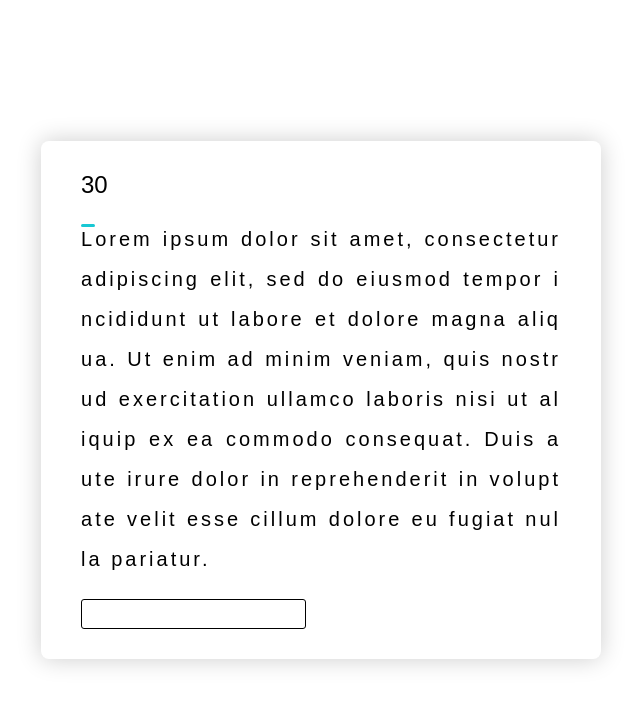
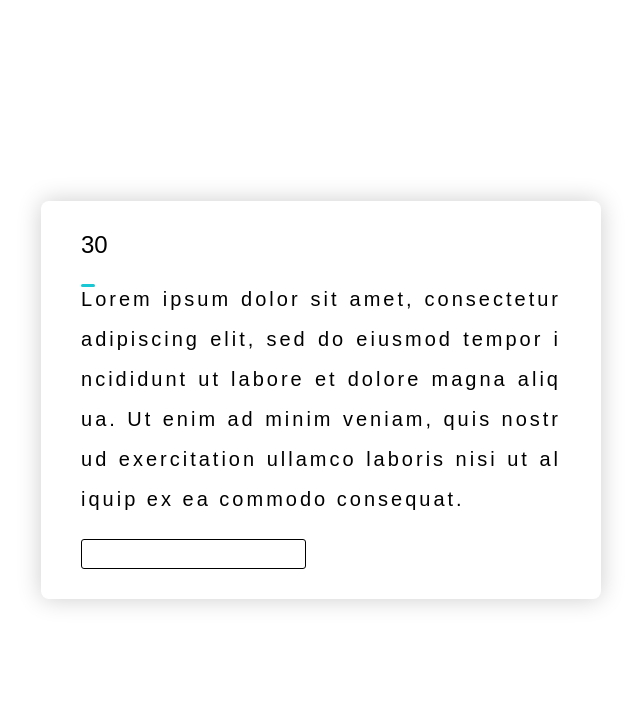
Before and after one commit to SahbanAlam/typing_proto, a plain HTML site: page index.html in a window 1280 px wide. Shown: the whole page, without its empty margins (319-959 px from the left). Drawn offline with Linux system fonts and the light colour scheme.

Commit message:
Update index.html

```diff
--- a/index.html
+++ b/index.html
@@ -13,7 +13,7 @@
     <div class="wrapper">
         <h2 class="timer"></h2>
         <p class="typing-text">
-        Lorem ipsum dolor sit amet, consectetur adipiscing elit, sed do eiusmod tempor incididunt ut labore et dolore magna aliqua. Ut enim ad minim veniam, quis nostrud exercitation ullamco laboris nisi ut aliquip ex ea commodo consequat. Duis aute irure dolor in reprehenderit in voluptate velit esse cillum dolore eu fugiat nulla pariatur.
+        Lorem ipsum dolor sit amet, consectetur adipiscing elit, sed do eiusmod tempor incididunt ut labore et dolore magna aliqua. Ut enim ad minim veniam, quis nostrud exercitation ullamco laboris nisi ut aliquip ex ea commodo consequat.
         </p>
 
         <input type="text" class="input-field" />
```
